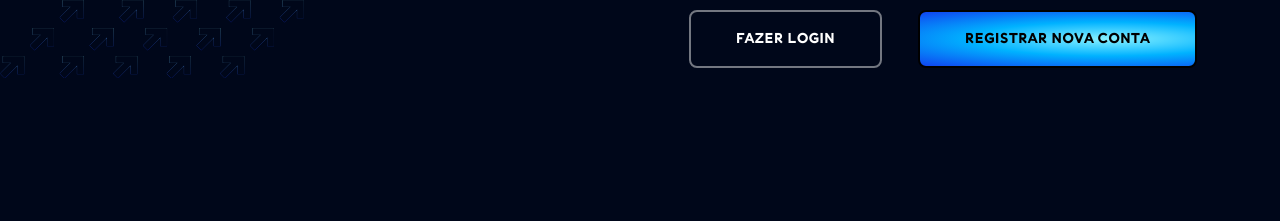
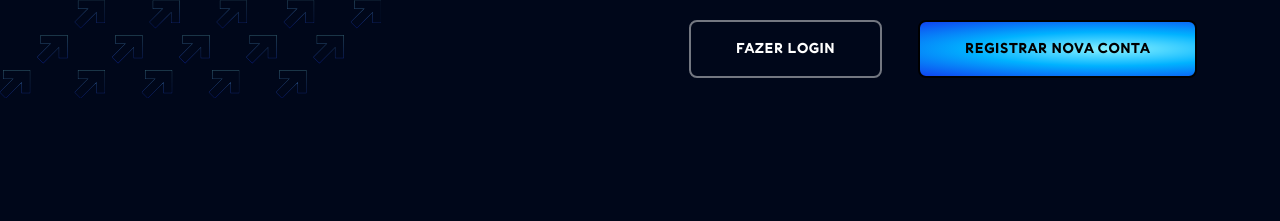
Before and after one commit to CaioAbra/equinox, a plain HTML site: page index.html in a window 1280 px wide. Shown: the top 221 px of the page. Drawn offline with nearby package versions, Linux system fonts and the light colour scheme.

Commit message:
ajuste espaço da navbar

```diff
--- a/style.css
+++ b/style.css
@@ -80,8 +80,8 @@ body {
 }
 
 nav {
-    padding-top: 1.25rem;
-    padding-bottom: 1.25rem;
+    padding-top: 1.25rem !important;
+    padding-bottom: 1.25rem !important;
 }
 
 nav .brand {
```
